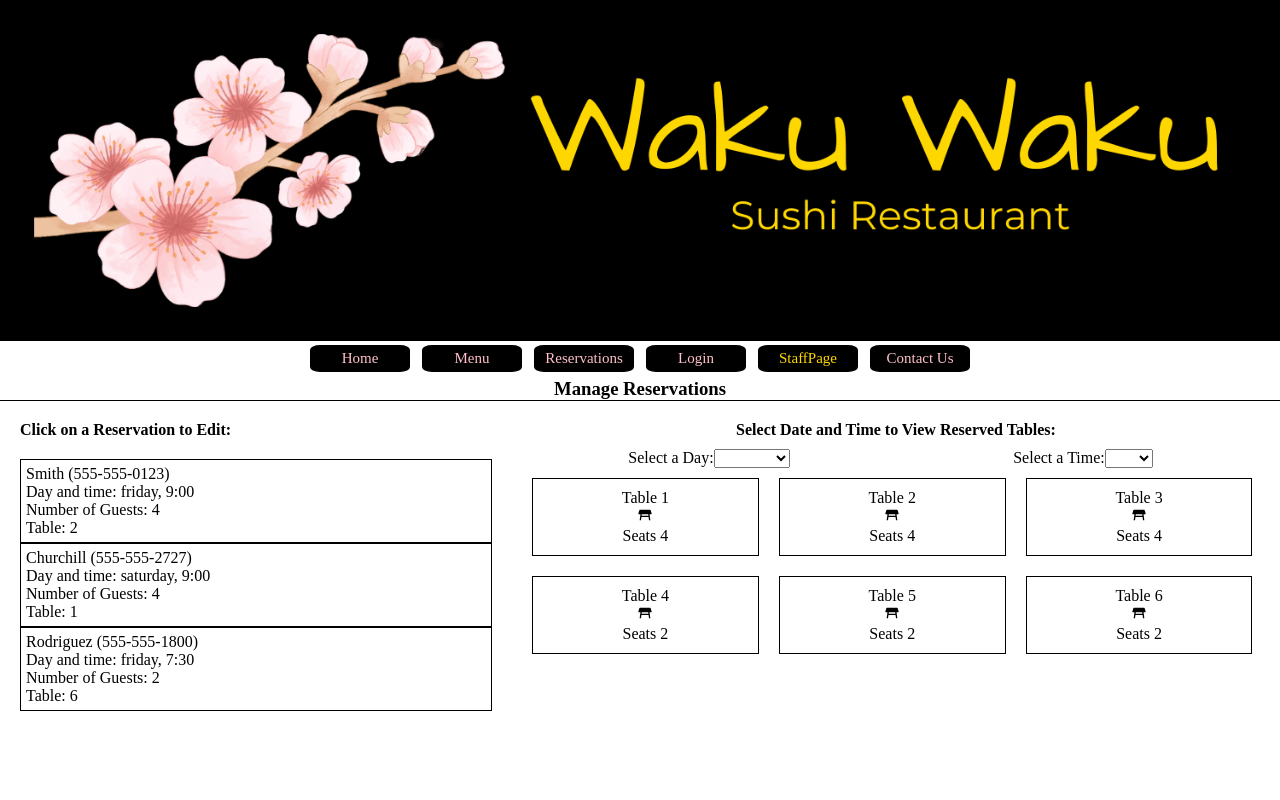
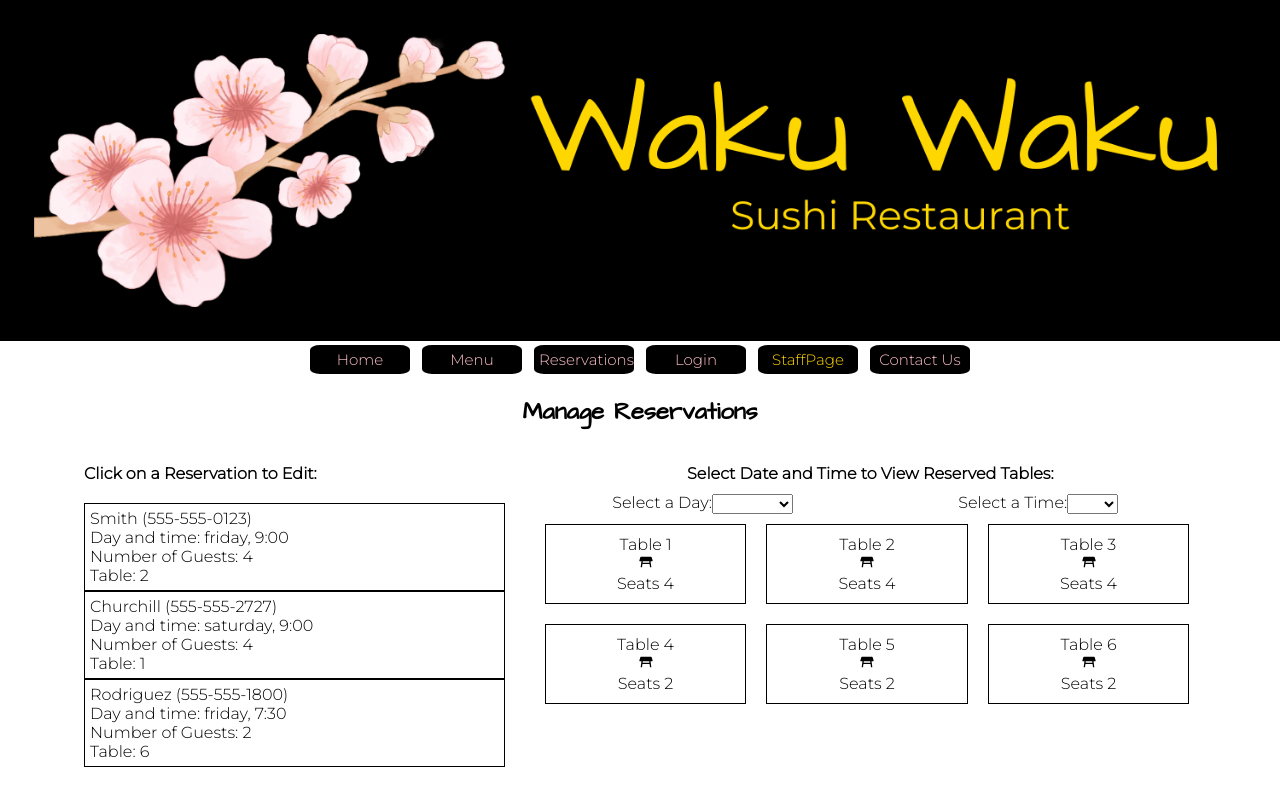
Before and after one commit to jgrimes86/Waku-Waku-Sushi-Restaurant, a React (Create React App) app: page /staff in a window 1280 px wide. Built offline with nearby package versions, Linux system fonts and the light colour scheme; data requests are answered from the project's data file.

Commit message:
Added fonts from google font library; centered elements; additional styling

```diff
--- a/public/index.html
+++ b/public/index.html
@@ -3,6 +3,9 @@
     <head>
         <meta charset="utf-8" />
         <title>React Starter</title>
+        <link rel="preconnect" href="https://fonts.googleapis.com">
+        <link rel="preconnect" href="https://fonts.gstatic.com" crossorigin>
+        <link href="https://fonts.googleapis.com/css2?family=Architects+Daughter&family=Montserrat:wght@300&display=swap" rel="stylesheet">
     </head>
     <body>
         <div id="root"></div>
--- a/src/Components/ContactUs.js
+++ b/src/Components/ContactUs.js
@@ -1,11 +1,14 @@
 
 function ContactUs() {
     return(
-        <div>
+        <div className="contact">
             <h2>Contact Us</h2>
-            <p>Phone Number: 555-432-72744</p>
-            <p>Email: WakuWakuSushi@email.com</p>
             <div>
+                <p>Phone Number: 555-432-72744</p>
+                <p>Email: WakuWakuSushi@email.com</p>
+            </div>
+            <div>
+                <p>Address:</p>
                 <p>5 Sushi Place</p>
                 <p>Springfield, USA</p>
             </div>
--- a/src/Components/Content.js
+++ b/src/Components/Content.js
@@ -43,7 +43,7 @@ function Content() {
         setSatRez,
         onFriTableUpdate,
         onSatTableUpdate,
-        handleChangeReservation
+        handleChangeReservation,
     }
 
     function onNewRez(newRez) {
--- a/src/Components/Login.js
+++ b/src/Components/Login.js
@@ -19,9 +19,10 @@ function Login() {
     }
 
     return (
-        <div>
+        <>
             <h2>Login</h2>
-            <form>
+            <div className="login">
+                <form >
                     <input
                         type="password"
                         name="password"
@@ -32,6 +33,7 @@ function Login() {
                 </form>
                 <button onClick={onLogin} type="submit">Submit</button>
             </div>
+        </>
     )
 }
 
--- a/src/Components/ReservationItem.js
+++ b/src/Components/ReservationItem.js
@@ -33,18 +33,18 @@ function ReservationItem({res, clickOnReservation, selectedReservation}) {
         let changedReservation = {...editResForm}
         for (let key in changedReservation) {
             if (!changedReservation[key]) {
-                changedReservation[key] = selectedReservation[key]
+                changedReservation[key] = res[key]
             }
         }
-        if (changedReservation.table !== selectedReservation.table) {
-            const originalTableDB = (selectedReservation.date === "friday") ? friRez : satRez;
-            const originalTableDBUpdate = (selectedReservation.date === "friday") ? setFriRez : setSatRez;
-            const originalSeating = (selectedReservation.time === "7:30" ? "1930-seating" : "2100-seating");
+        if (changedReservation.table !== table) {
+            const originalTableDB = (date === "friday") ? friRez : satRez;
+            const originalTableDBUpdate = (date === "friday") ? setFriRez : setSatRez;
+            const originalSeating = (time === "7:30" ? "1930-seating" : "2100-seating");
             const newTableDb = (changedReservation.date === "friday") ? friRez : satRez;
             const newTableDBUpdate = (changedReservation.date === "friday") ? setFriRez : setSatRez;
             const newSeating = (changedReservation.time === "7:30" ? "1930-seating" : "2100-seating");
             // update current table
-            fetch(`http://localhost:3001/${changedReservation.date}_tables/${selectedReservation.table}`, {
+            fetch(`http://localhost:3001/${changedReservation.date}_tables/${table}`, {
                 method: "PATCH",
                 headers: {
                     "Content-Type": "application/json"
@@ -93,10 +93,9 @@ function ReservationItem({res, clickOnReservation, selectedReservation}) {
         setEditResForm(defaultResForm)
     }
 
-
-
     const reservationChange = () => {
         return (
+            <>
                 <form id="res-edit" onSubmit={handleSubmit}>
                     <label htmlFor="phoneNumber">Phone Number: </label>
                     <input
@@ -162,6 +161,7 @@ function ReservationItem({res, clickOnReservation, selectedReservation}) {
                     <input type="submit" value="Change Reservation" />
                     <button onClick={clearFormContent}>Clear Changes</button>
                 </form>
+            </>
         )
     }
 
--- a/src/Components/StaffPage.js
+++ b/src/Components/StaffPage.js
@@ -41,7 +41,7 @@ function StaffPage() {
 
     return (
         <div id="manage-reservations">
-            <h3 >Manage Reservations</h3>
+            <h2 >Manage Reservations</h2>
             <div id="reservation-display">
                 <ReservationList reservations={reservations} clickOnReservation={clickOnReservation} selectedReservation={selectedReservation} handleChangeReservation={handleChangeReservation} />
                 <TableChart reservations={filteredReservations} dayAndTime={dayAndTime} selectedReservation={selectedReservation} changeDayAndTime={changeDayAndTime} />
--- a/src/stylesheets/index.css
+++ b/src/stylesheets/index.css
@@ -2,6 +2,13 @@
   margin: 0;
   padding: 0;
   box-sizing: border-box;
+  font-family: 'Montserrat', sans-serif;
+}
+
+h2 {
+  font-family: 'Architects Daughter', cursive;
+  text-align: center;
+  padding: 15px;
 }
 
 /* header */
@@ -14,11 +21,13 @@
 .menu {
   display: flex;
   flex-wrap: wrap;
+  justify-content: center;
 }
 
 .menu-item {
   width: 300px;
-  margin: 1rem;
+  margin-bottom: 1rem;
+  text-align: center;
 }
 
 .menu-item img {
@@ -32,7 +41,29 @@
   margin: 0;
 }
 
+/* Contact Us */
+
+.contact div {
+  text-align: center;
+  padding-bottom: 15px;
+}
+
+/* Login */
+.login {
+  text-align: center;
+  padding: 15px;
+}
+
+.login form, button {
+  padding-bottom: 5px;
+}
+
 /* Staff Page */
+#manage-reservations {
+  margin-right: 5%;
+  margin-left: 5%;
+}
+
 #manage-reservations h3{
   text-align: center;
   border-bottom: 1px black solid;
```
Lines whose indentation alone changed are shown as unchanged.
